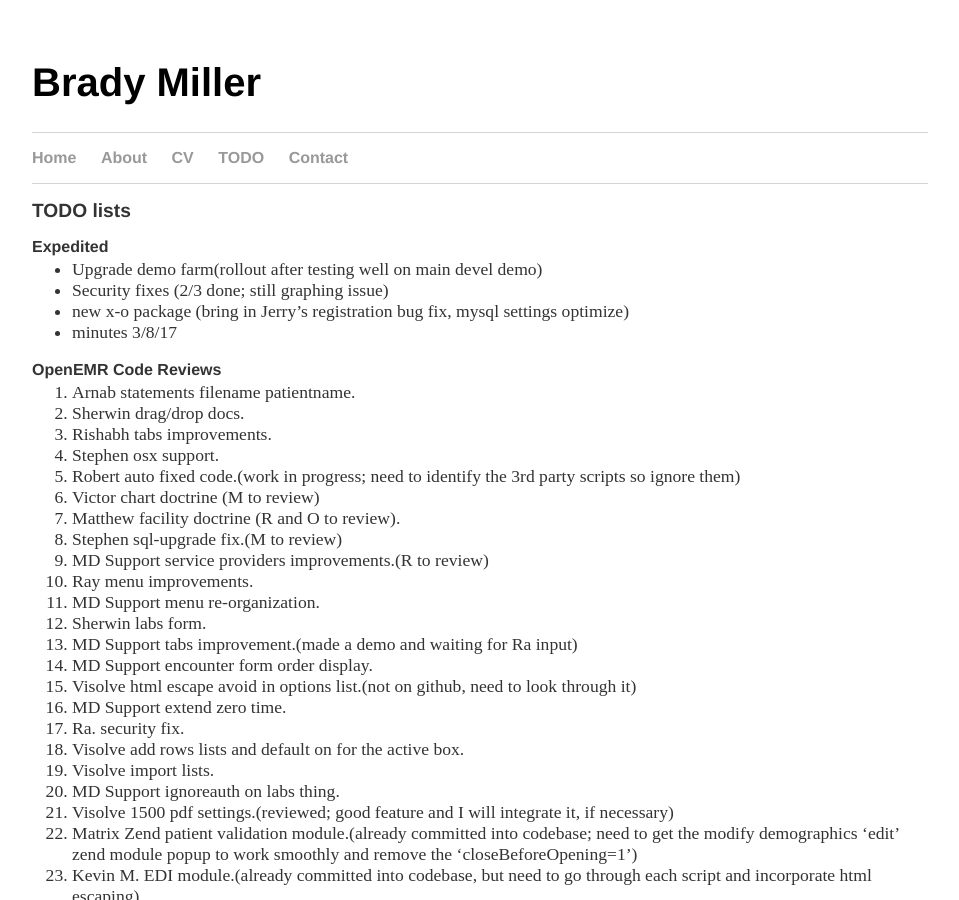
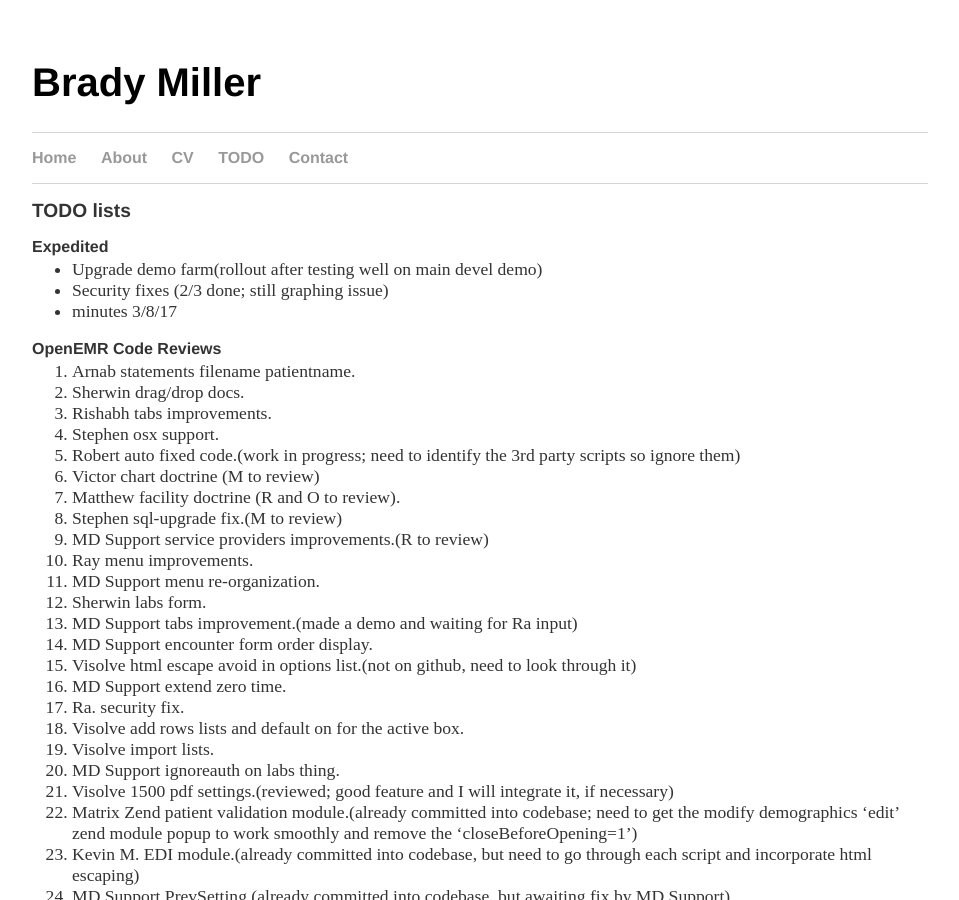
Before and after one commit to bradymiller/bradymiller.github.io, a Jekyll site: the page built from todo/index.md, in a window 1280 px wide and 900 px high. Shown: the whole window, without its empty margins (160-1119 px from the left). Built offline with Jekyll 4.4.1, drawn with Linux system fonts in a browser that asks for light colours; our own code applies the rules of GitHub Pages for plain Markdown files.

Commit message:
Update index.md

```diff
--- a/todo/index.md
+++ b/todo/index.md
@@ -6,7 +6,6 @@
 ### Expedited
 * Upgrade demo farm(rollout after testing well on main devel demo)
 * Security fixes (2/3 done; still graphing issue)
-* new x-o package (bring in Jerry's registration bug fix, mysql settings optimize)
 * minutes 3/8/17
 
 ### OpenEMR Code Reviews
```
